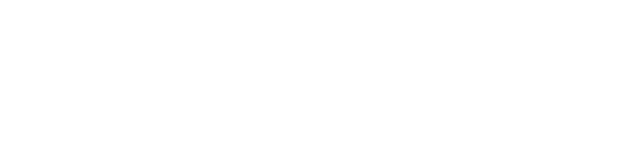
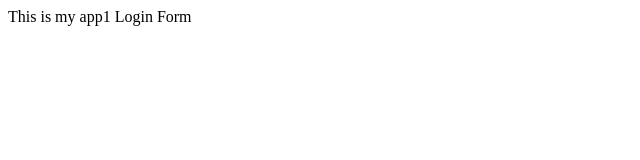
Before and after one commit to joseito1/myappsample, a plain HTML site: page index.html in a window 1280 px wide. Shown: the whole page, without its empty margins (0-640 px from the left). Drawn offline with Linux system fonts and the light colour scheme.

Commit message:
login form

```diff
--- a/app.js
+++ b/app.js
@@ -0,0 +1 @@
+console.log('Hello');
--- a/index.html
+++ b/index.html
@@ -5,6 +5,9 @@
 	<title>My App !</title>
 </head>
 <body>
+	This is my app1
+
+	Login Form
 
 </body>
 </html>
```
Also changed, not shown: login.html (added).
